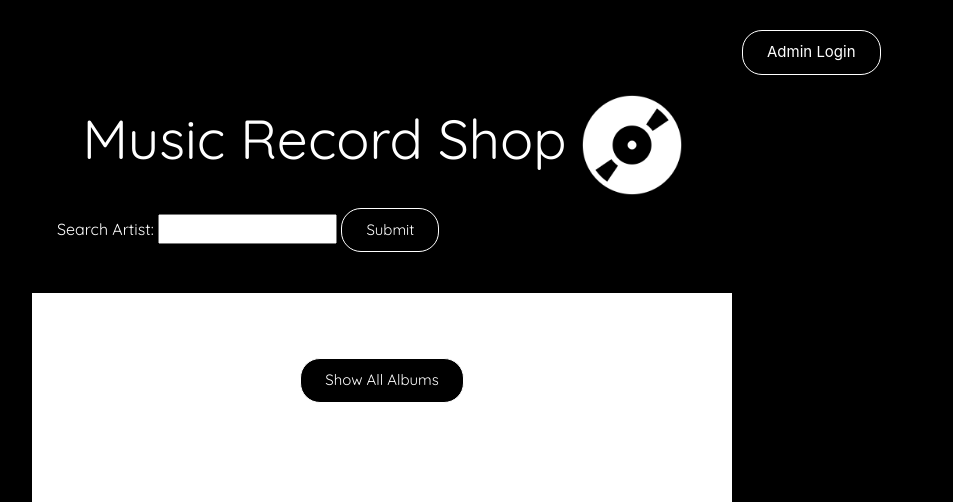
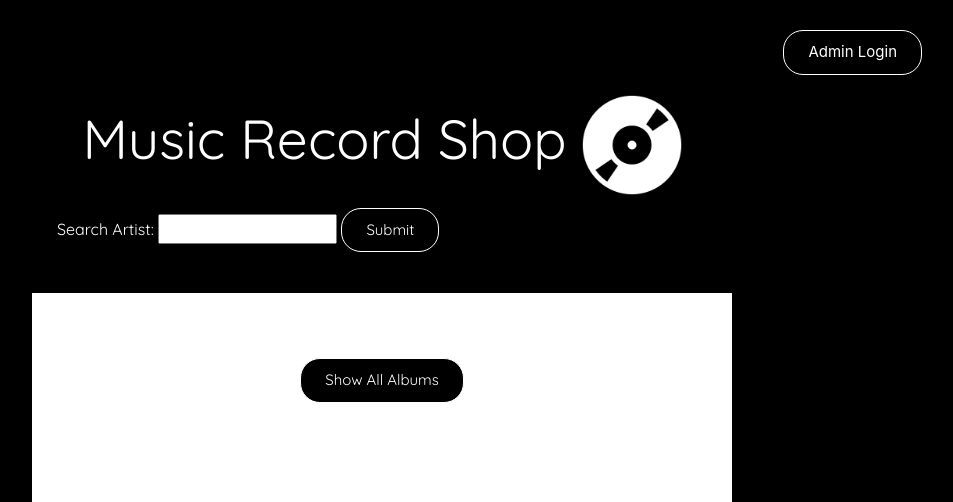
Before and after one commit to cm00100/cst336, a PHP site: page /finalproject/index.php in a window 1280 px wide. Shown: the top 502 px of the page, without its empty margins (258-1211 px from the left). Run offline with PHP 8.4, Linux system fonts and the light colour scheme; data that the repository does not hold is empty.

Commit message:
Fixed login button

```diff
--- a/finalproject/css/style.css
+++ b/finalproject/css/styles.css
@@ -7,7 +7,7 @@ body
 
 #search-wrap {
     background: #000;
-         font-family: 'Quicksand', sans-serif;
+     font-family: 'Quicksand', sans-serif;
 
     width: 700px;
     height: 40%;
@@ -92,7 +92,8 @@ a
 
 #adminLogin{
       padding-top: 30px;
-      padding-left: 1000px;
+      text-align: right;
+      padding-right: 100px;
 }
 
 
--- a/finalproject/index.php
+++ b/finalproject/index.php
@@ -14,7 +14,7 @@ $conn = getDatabaseConnection();
 <html>
     <head>
       <link rel="stylesheet" href="https://maxcdn.bootstrapcdn.com/bootstrap/4.0.0-beta.2/css/bootstrap.min.css" integrity="sha384-PsH8R72JQ3SOdhVi3uxftmaW6Vc51MKb0q5P2rRUpPvrszuE4W1povHYgTpBfshb" crossorigin="anonymous">
-      <link  href="css/style.css" rel="stylesheet" type="text/css" />
+      <link  href="css/styles.css" rel="stylesheet" type="text/css" />
       <link href="https://fonts.googleapis.com/css?family=Quicksand" rel="stylesheet">
 
 
```
